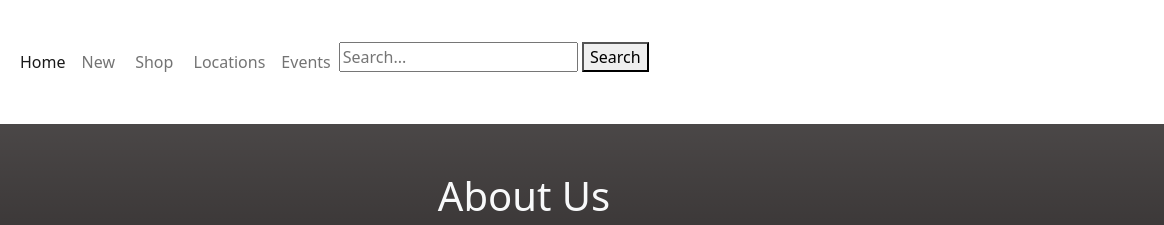
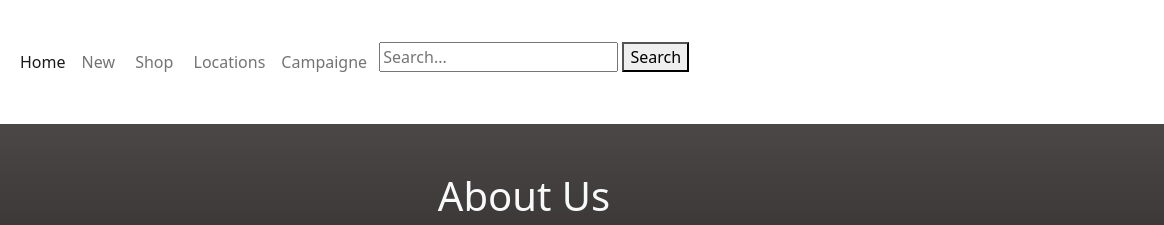
Before and after one commit to mercedy/Una-Bebida-Mas, a plain HTML site: page About us.html in a window 1280 px wide. Shown: the top 225 px of the page, 116-1280 px from the left. Drawn offline with nearby package versions, Linux system fonts and the light colour scheme.

Commit message:
campaigne page added

```diff
--- a/About us.html
+++ b/About us.html
@@ -41,7 +41,7 @@
               <a class="nav-link" href="Locations.html">Locations</a>
             </li>
             <li class="nav-item">
-              <a class="nav-link" href="Events.html">Events</a>
+              <a class="nav-link" href="Campaigne.html">Campaigne&nbsp;</a>
             </li>
 <form id="form">
   <input type="search" id="query" name="q" placeholder="Search...">
```
Also changed, not shown: Beers.html (+1 -1 lines), Campaigne.html (renamed from Events.html, +1 -1 lines), Locations.html (+1 -1 lines), index.html (+1 -1 lines), 2 other files.
